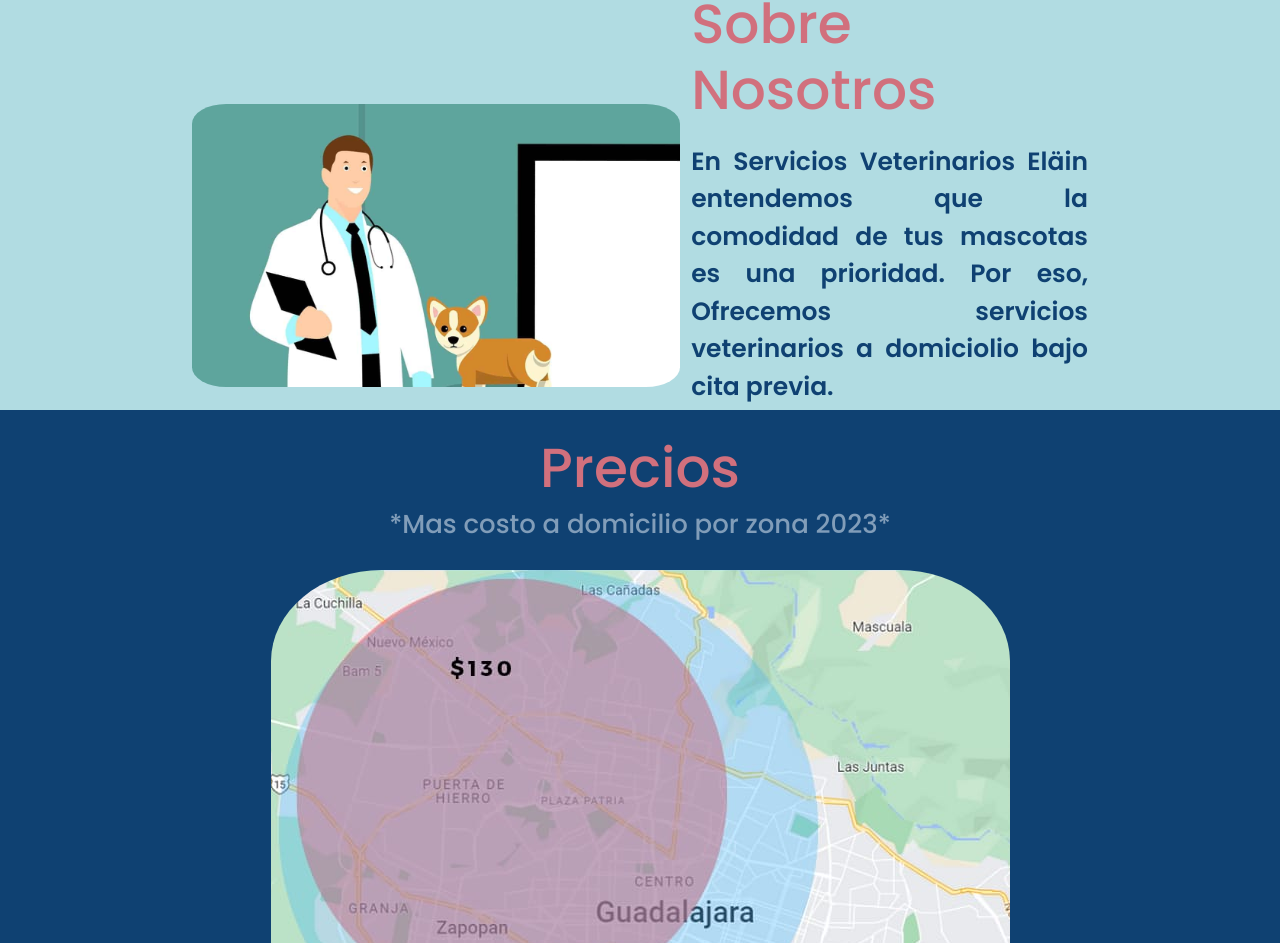
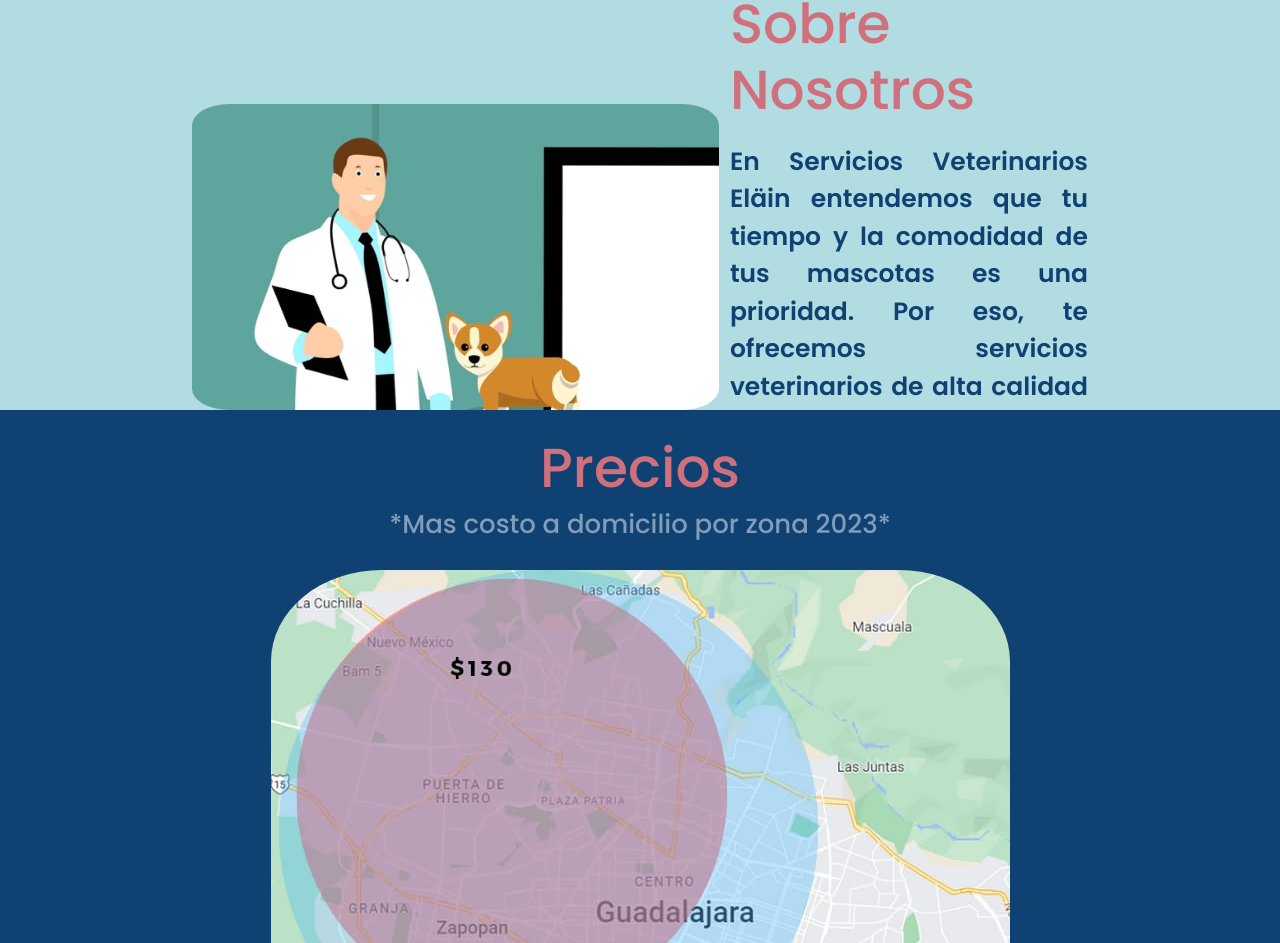
Before and after one commit to MiguelABFlores/vet-services-website, a React (Create React App) app in the folder sve-app/: page / in a window 1280 px wide. Shown: the part 964-1907 px from the top of the page. Built offline with nearby package versions, Linux system fonts and the light colour scheme.

Commit message:
fix: grammar and redaction

```diff
--- a/sve-app/src/pages/About.js
+++ b/sve-app/src/pages/About.js
@@ -13,13 +13,13 @@ function About() {
         <div className="about-text">
           <h2 className="title-about">Sobre Nosotros</h2>
           <p>
-            En Servicios Veterinarios Eläin entendemos que la comodidad de tus
-            mascotas es una prioridad. Por eso, Ofrecemos servicios veterinarios
-            a domiciolio bajo cita previa.
+            En Servicios Veterinarios Eläin entendemos que tu tiempo y la comodidad
+            de tus mascotas es una prioridad. Por eso, te ofrecemos servicios veterinarios
+            de alta calidad a domicilio.
           </p>
           <p>
-            Nuestro equipo de veterinarios altamente calificados está listo para
-            atender a sus mascotas en la comodidad de tu hogar.
+            Nuestro equipo de profesionistas veterinarios altamente calificados está listo para
+            atender a tus mascotas en la comodidad de tu hogar.
           </p>
         </div>
       </div>
```
